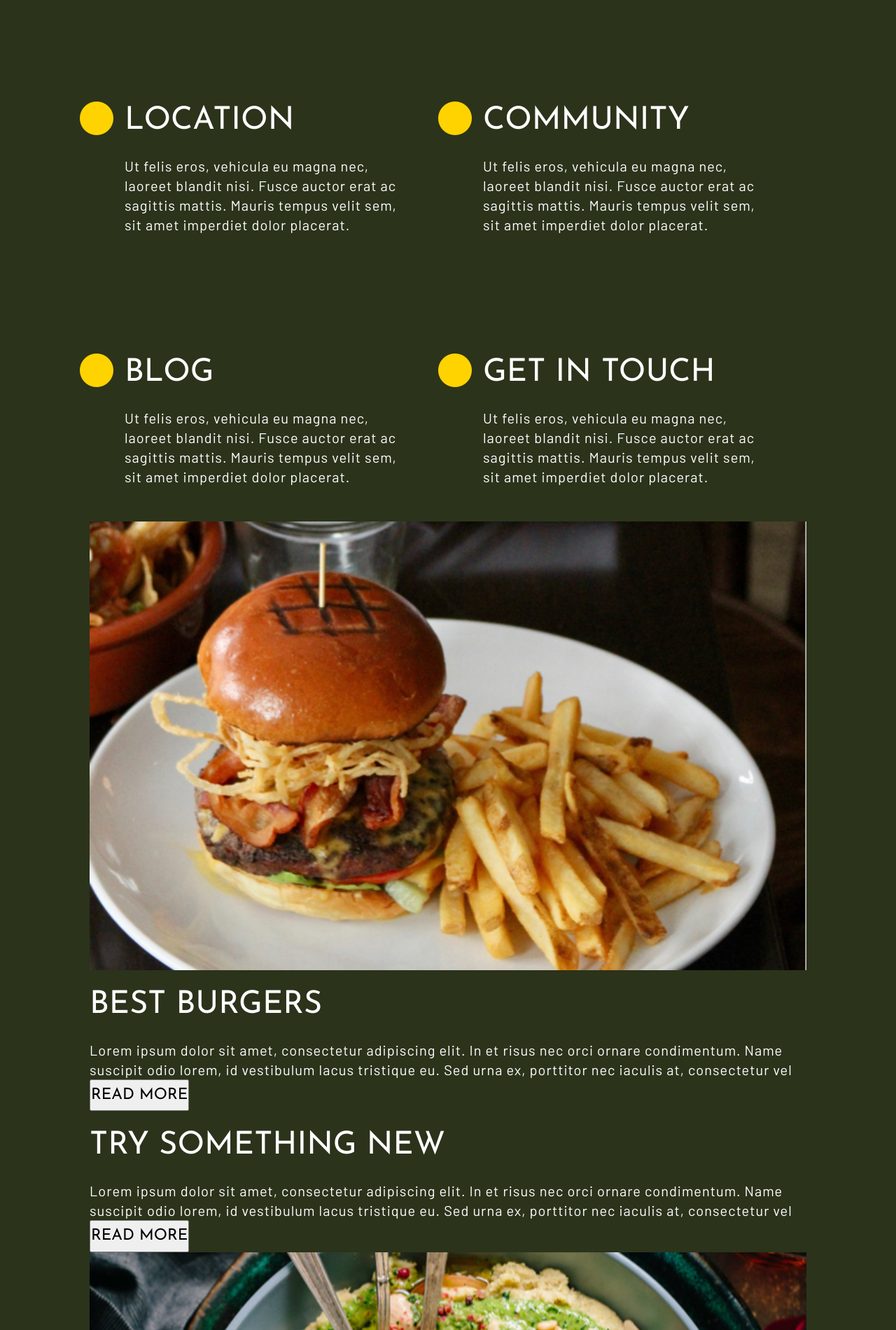
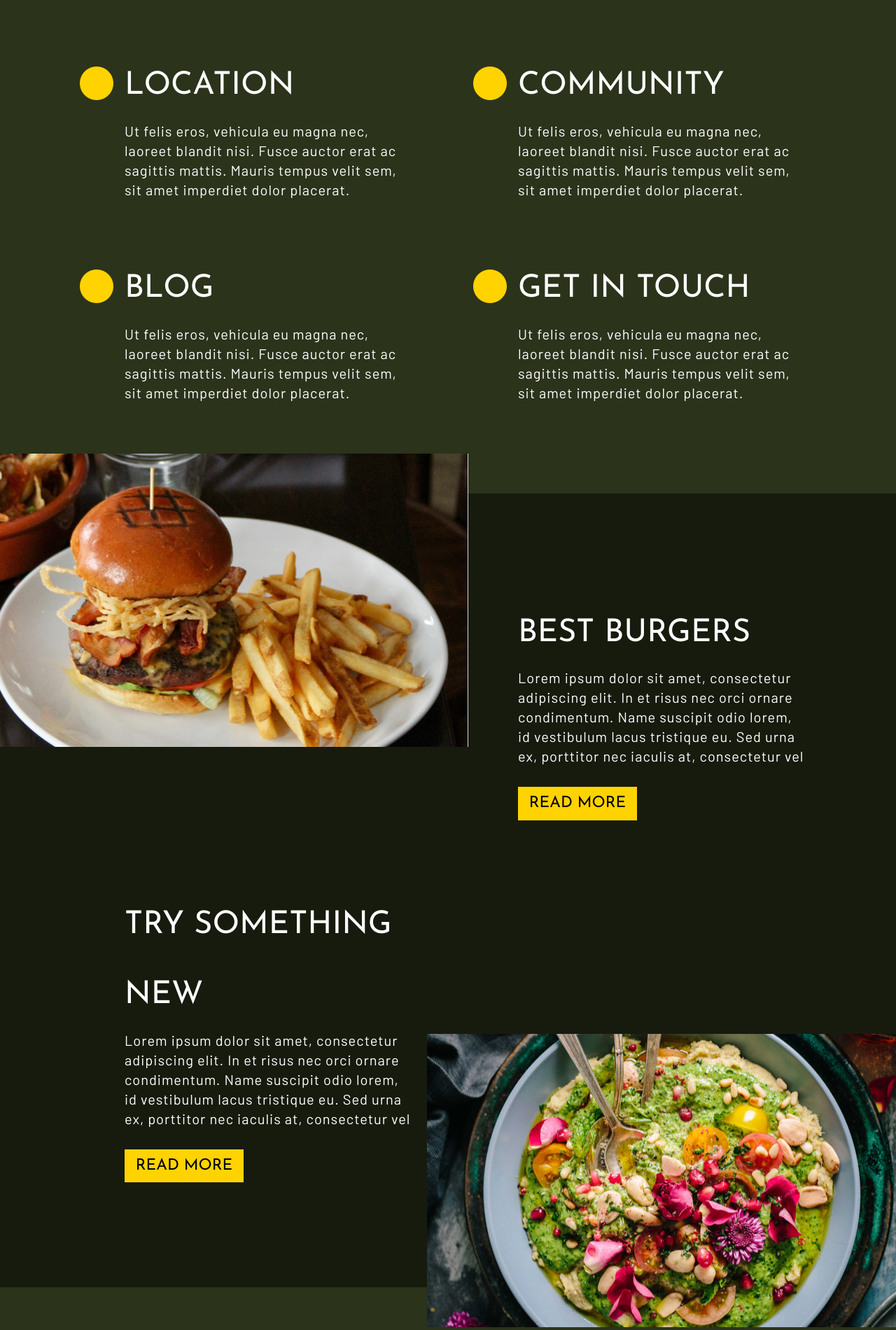
Before and after one commit to code-mich/Michelle-Wong-projectOne, a plain HTML site: page index.html in a window 1280 px wide. Shown: the part 900-2800 px from the top of the page at 70% size. Drawn offline with Linux system fonts and the light colour scheme.

Commit message:
added more index styles

```diff
--- a/index.html
+++ b/index.html
@@ -48,7 +48,7 @@
                             <i class="fas fa-map-marker-alt fa-stack-1x" aria-hidden="true"></i>
                             <i class="fas fa-circle fa-stack-2x" aria-hidden="true"></i>
                         </span>
-                        <h2 class="icon aboutLocation">Location</h2>
+                        <h2>Location</h2>
                         <p>Ut felis eros, vehicula eu magna nec, laoreet blandit nisi. Fusce auctor erat ac sagittis
                             mattis. Mauris tempus velit sem, sit amet imperdiet dolor placerat. </p>
                     </div>
@@ -57,7 +57,7 @@
                             <i class="fas fa-users fa-stack-1x" aria-hidden="true"></i>
                             <i class="fas fa-circle fa-stack-2x" aria-hidden="true"></i>
                         </span>
-                        <h2 class="icon aboutCommunity">Community</h2>
+                        <h2>Community</h2>
                         <p>Ut felis eros, vehicula eu magna nec, laoreet blandit nisi. Fusce auctor erat ac sagittis
                             mattis. Mauris tempus velit sem, sit amet imperdiet dolor placerat. </p>
                     </div>
@@ -66,7 +66,7 @@
                             <i class="fas fa-file fa-stack-1x" aria-hidden="true"></i>
                             <i class="fas fa-circle fa-stack-2x" aria-hidden="true"></i>
                         </span>
-                        <h2 class="icon aboutBlog">Blog</h2>
+                        <h2>Blog</h2>
                         <p>Ut felis eros, vehicula eu magna nec, laoreet blandit nisi. Fusce auctor erat ac sagittis
                             mattis. Mauris tempus velit sem, sit amet imperdiet dolor placerat. </p>
                     </div>
@@ -75,7 +75,7 @@
                             <i class="fas fa-phone fa-stack-1x" aria-hidden="true"></i>
                             <i class="fas fa-circle fa-stack-2x" aria-hidden="true"></i>
                         </span>
-                        <h2 class="icon aboutTouch">Get in touch</h2>
+                        <h2>Get in touch</h2>
                         <p>Ut felis eros, vehicula eu magna nec, laoreet blandit nisi. Fusce auctor erat ac sagittis
                             mattis. Mauris tempus velit sem, sit amet imperdiet dolor placerat. </p>
                     </div>
--- a/styles/sass/partials/_baseStyles.scss
+++ b/styles/sass/partials/_baseStyles.scss
@@ -38,6 +38,22 @@ h4 {
 }
 
 // button
+button {
+    border: none;
+    padding: 3px 0;
+}
+
+.readMore {
+    background-color: $accents;
+    width: 170px;
+    // padding: 3px 0;
+}
+.findOutMore {
+    color: $textColor;
+    background-color: $secondaryAccents;
+    width: 225px;
+}
+
 
 // footer
 
--- a/styles/sass/partials/_sections.scss
+++ b/styles/sass/partials/_sections.scss
@@ -1,23 +1,24 @@
+section {
+    padding: 100px 0;
+}
+
 .about {
     padding-top: 200px;
     .aboutContainer {
         display: flex;
         flex-direction: row;
         flex-wrap: wrap;
+        justify-content: space-between;
         .aboutSegment {
-            // width: 50%;
             width: calc(50% - 100px);
             margin-left: 50px;
-            padding: 50px 0;
+            // padding: 50px 0;
             display: flex;
             flex-direction: column;
             flex-wrap: wrap;
             h2 {
                 position: relative;
             }
-            // span {
-            //     position: absolute;
-            // }
             &:nth-child(odd) {
                 margin-right: 50px;
                 width: calc(50% - 100px);
@@ -25,6 +26,8 @@
         }
     }
 }
+
+// FONT AWESOME
 .fa-stack {
     left: -70px;
     bottom: -70px;
@@ -40,46 +43,68 @@
     color: $accents;
 }
 
+// BURGER SECTION
 
-// .aboutLocation::before {
-//     font-family: "Font Awesome 5 Free";
-//     font-weight: 900;
-//     content: "\f111";
-//     font-size: 4rem;
-//     position: absolute;
-//     left: -50px;
-//     color: $accents;
-// }
+.burger {
+    background-color: $secondaryBody;
+    position: relative;
+    .burgerContainer {
+        display: flex;
+        flex-direction: row;
+        flex-wrap: wrap;
+        justify-content: space-between;
+        .burgerSegment {
+            width: calc(50% - 100px);
+            margin-left: 50px;
+            padding: 50px 0;
+            display: flex;
+            flex-direction: column;
+            flex-wrap: wrap;
+            h2 {
+                position: relative;
+            }
+            &:nth-child(odd) {
+                margin-right: 50px;
+                width: calc(50% - 100px);
+            }
+        }
+    }
+    .burgerLeft {
+        position: absolute;
+        left: 0;
+        top: -5%;
+    }
+    .burgerRight {
+        position: absolute;
+        right: 0;
+        bottom: -5%;
+    }
+}
 
-// .aboutLocation::before {
-//     font-family: "Font Awesome 5 Free";
-//     font-weight: 900;
-//     content: "\f3c5";
-//     font-size: 2rem;
-//     position: absolute;
-//     left: -50px;
-//     color: $secondaryBody;
-//     z-index: 10;
-// }
+// GIVEAWAY STYLES
 
-// .icon::before{
-//     background-color: $accents;
-//     border-radius: 50%;
-//     color: $secondaryBody;
-//     font-size: 2rem;
-//     width: 3rem;
-//     height: 3rem;
-//     text-align: center;
-// }
+// NATURE STYLES
+.natureContainer {
+    display: flex;
+    flex-direction: row;
+    flex-wrap: wrap;
+    justify-content: space-between;
+    .natureImg {
+        width: 25%;
+    }
+    .natureText {
+        width: calc(75% - 100px);
+        margin-left: 100px;
+    }
+}
 
-// .fas {
-//     font-size: 3rem;
-//     color: $secondaryBody;
-//     background-color: $accents;
-//     padding: 13px;
-//     border-radius: 50%;
-//     width: 6rem;
-//     height: 6rem;
-//     text-align: center;
-//     line-height: 2rem;
-// }
+// GALLERY STYLES
+.gallery {
+    background-color: $secondaryBody;
+    .galleryContainer {
+        display: flex;
+        flex-direction: row;
+        flex-wrap: wrap;
+        justify-content: space-between;
+    }
+}
--- a/styles/sass/partials/_typography.scss
+++ b/styles/sass/partials/_typography.scss
@@ -53,4 +53,5 @@ p {
     font-size: 2rem;
     line-height: 2.8rem;
     letter-spacing: 0.1rem;
+    padding-bottom: 30px;
 }
```
Also changed, not shown: styles/styles.css.
